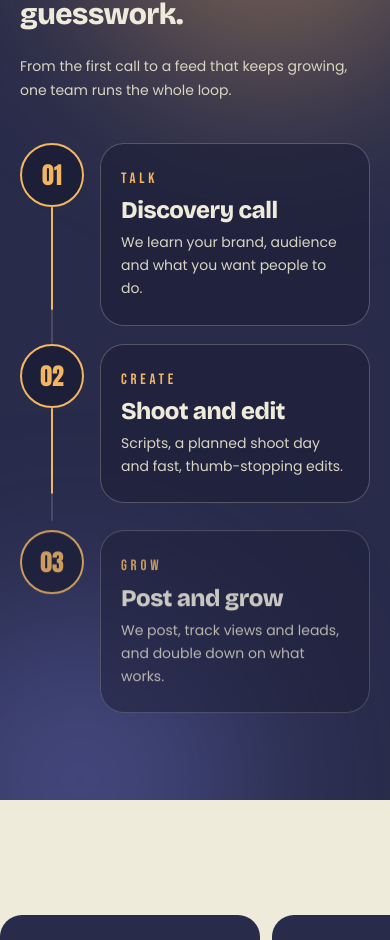
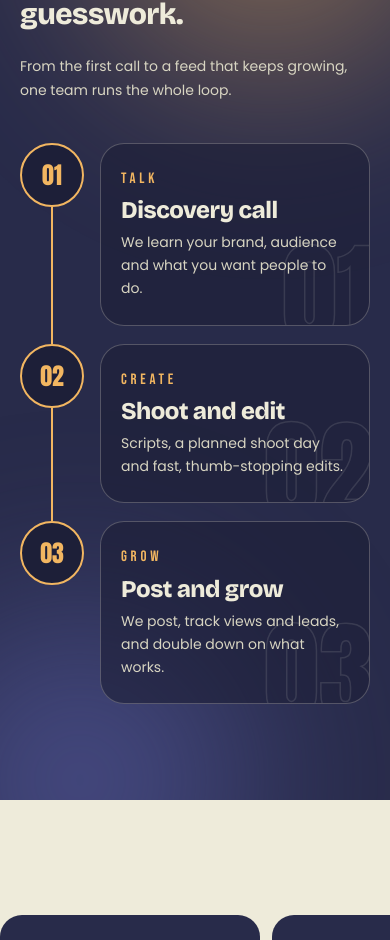
Before and after one commit to Shy4n7/iglooads_webs, a Next.js app: page / in a window 390 px wide. Shown: the part 3072-4012 px from the top of the page. Built offline with nearby package versions, Linux system fonts and the light colour scheme; no server answers.

Commit message:
Keep How it works lines lined up on phones, bring back the outlined step numbers

```diff
--- a/src/app/globals.css
+++ b/src/app/globals.css
@@ -1308,48 +1308,39 @@
     left: calc(50% + 32px);
     width: calc(100% + 24px - 64px);
     height: 2px;
-    border-radius: 2px;
-    background: rgba(238, 235, 218, 0.16);
-    overflow: hidden;
+    background: var(--color-amber);
   }
   .step:last-child .step-link {
     display: none;
   }
-  .step-link-fill {
-    position: absolute;
-    inset: 0;
-    background: var(--color-amber);
-    transform-origin: 0 50%;
-  }
-  @keyframes link-fill-x {
-    from {
-      transform: scaleX(0);
-    }
-    to {
-      transform: scaleX(1);
-    }
-  }
-  @keyframes link-fill-y {
-    from {
-      transform: scaleY(0);
-    }
-    to {
-      transform: scaleY(1);
-    }
-  }
-  @supports (animation-timeline: view()) {
-    .step-link-fill {
-      animation: link-fill-x linear both;
-      animation-timeline: view();
-      animation-range: entry 60% cover 45%;
-    }
-  }
   .step-card {
     position: relative;
+    overflow: hidden;
     width: 100%;
     min-height: 190px;
     border-radius: 24px;
     padding: 28px 26px 30px;
+  }
+  /* Large outlined step number behind the text. Generated content, so it is
+     decoration rather than readable text. Card content sits above it. */
+  .step-card::before {
+    content: attr(data-n);
+    position: absolute;
+    right: -4px;
+    bottom: -30px;
+    font-family: var(--font-anton);
+    font-size: 140px;
+    line-height: 1;
+    color: transparent;
+    -webkit-text-stroke: 1.5px rgba(238, 235, 218, 0.12);
+    pointer-events: none;
+    transition: translate 0.8s var(--ease-out-soft);
+  }
+  .step:hover .step-card::before {
+    translate: -6px -6px;
+  }
+  .step-card > * {
+    position: relative;
   }
   @media (max-width: 900px) {
     .steps {
@@ -1370,18 +1361,13 @@
       width: 2px;
       height: auto;
     }
-    .step-link-fill {
-      transform-origin: 50% 0;
-    }
-    @supports (animation-timeline: view()) {
-      .step-link-fill {
-        animation-name: link-fill-y;
-        animation-range: entry 70% cover 55%;
-      }
-    }
     .step-card {
       min-height: 0;
       padding: 22px 20px 24px;
+    }
+    .step-card::before {
+      font-size: 110px;
+      bottom: -24px;
     }
   }
 
@@ -1518,9 +1504,8 @@
     .lb-sound {
       animation: none;
     }
-    .step-link-fill {
-      animation: none !important;
-      transform: none;
+    .step-card::before {
+      transition: none;
     }
     .spin-strip,
     .hero-take,
--- a/src/components/Process.tsx
+++ b/src/components/Process.tsx
@@ -1,6 +1,7 @@
 import { STEPS } from "@/lib/content";
 
-// Three numbered steps joined by lines that fill in amber as the section scrolls into view.
+// Three numbered steps joined by amber lines. The list reveals as one piece so the
+// circles and lines always stay lined up.
 export default function Process() {
   return (
     <section
@@ -25,17 +26,16 @@ export default function Process() {
           </p>
         </div>
 
-        <ol className="steps m-0 list-none p-0">
+        <ol className="steps rv m-0 list-none p-0">
           {STEPS.map((s) => (
-            <li key={s.n} className="step rv">
+            <li key={s.n} className="step">
               <span className="step-node" aria-hidden="true">
                 {s.n}
               </span>
-              {/* Line to the next step; fills in amber as the section scrolls in. */}
-              <span className="step-link" aria-hidden="true">
-                <span className="step-link-fill" />
-              </span>
-              <div className="step-card glass lift">
+              {/* Line to the next step's circle. */}
+              <span className="step-link" aria-hidden="true" />
+              {/* data-n draws the large outlined number behind the card text. */}
+              <div className="step-card glass lift" data-n={s.n}>
                 <span className="font-bebas text-[15px] tracking-[0.25em] text-amber">{s.kicker}</span>
                 <h3 className="headline mt-2 mb-2 text-2xl text-cream">
                   <span className="sr-only">Step {Number(s.n)}: </span>
```
